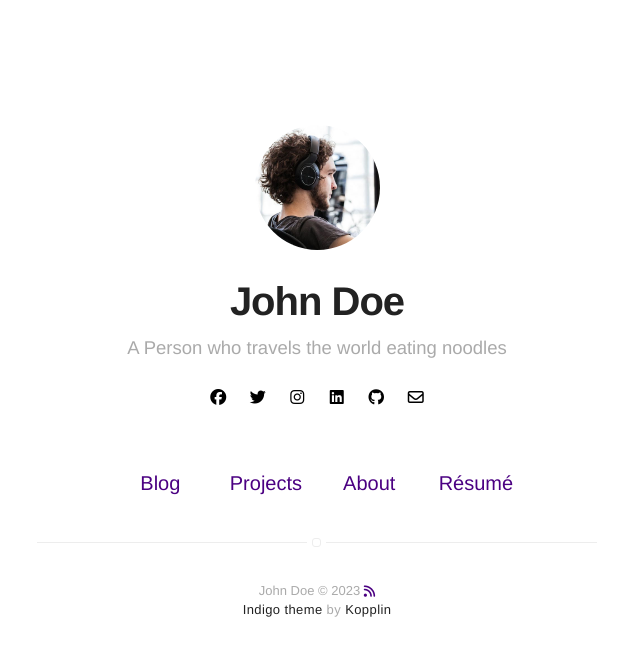
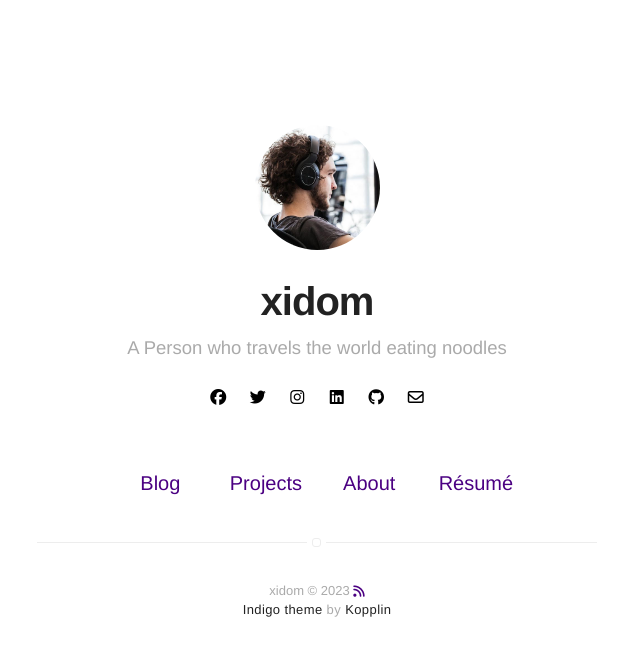
Before and after one commit to Xidomcode/web, a Jekyll site: the page built from index.html, in a window 1280 px wide. Shown: the top 656 px of the page, without its empty margins (323-963 px from the left). Built offline with Jekyll 4.4.1, drawn with Linux system fonts in a browser that asks for light colours; nearby versions of some CDN libraries.

Commit message:
Update _config.yml

```diff
--- a/_config.yml
+++ b/_config.yml
@@ -1,5 +1,5 @@
 # main text of home
-title: John Doe
+title: xidom
 bio: A Person who travels the world eating noodles
 
 # twitter summary info
@@ -12,7 +12,7 @@ picture: assets/images/profile.jpg
 
 # your site color theme, true for dark theme,
 # false to light theme, auto to switch with system.
-dark-theme: auto
+dark-theme: false
 
 # If you want to include your resume, set to true
 # and specify source (external or local).
@@ -21,7 +21,7 @@ resume-external: true
 resume-url: https://google.com/?q=my+resume
 
 url: https://sergiokopplin.github.io/indigo
-# your url: https://USERNAME.github.io
+# your url: https://xidomcode.github.io/web
 
 permalink: /:title/
 
@@ -38,7 +38,7 @@ facebook: myfacebook
 twitter: mytwitter
 instagram: myinstagram
 linkedin: mylinkedin
-github: mygithub
+github: https://github.com/Xidomcode
 email: myemail@gmail.com
 
 authors:
```
